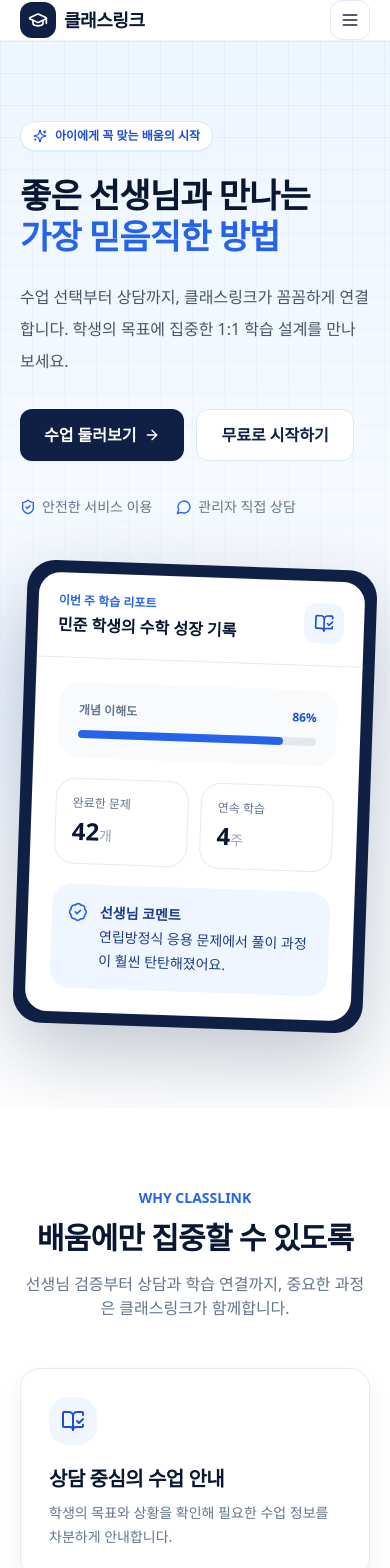
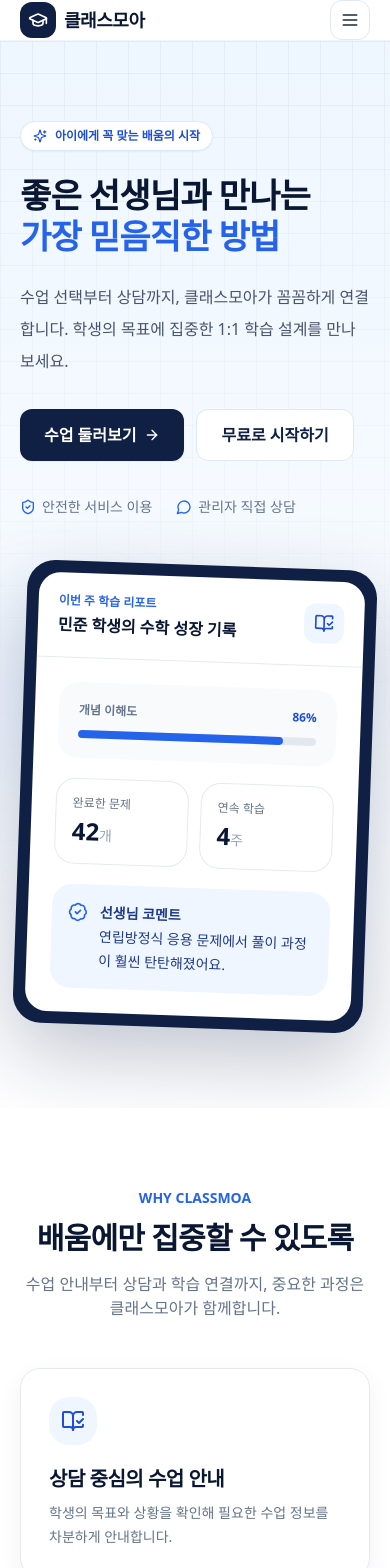
Before and after one commit to gounumma/class-link, a Next.js app: page / in a window 390 px wide. Shown: the top 1568 px of the page. Built offline with nearby package versions, Linux system fonts and the light colour scheme; no server answers; the database is empty.

Commit message:
Rename brand to 클래스모아

```diff
--- a/app/api/health/route.ts
+++ b/app/api/health/route.ts
@@ -9,7 +9,7 @@ export async function GET() {
 
   if (!isSupabaseConfigured) {
     return NextResponse.json(
-      { ok: true, service: "classlink", mode: "demo", database: "not-configured", checkedAt },
+      { ok: true, service: "classmoa", mode: "demo", database: "not-configured", checkedAt },
       { headers: { "Cache-Control": "no-store" } }
     );
   }
@@ -26,7 +26,7 @@ export async function GET() {
   }
 
   return NextResponse.json(
-    { ok: !error, service: "classlink", mode: "production", database: error ? "unreachable" : "reachable", checkedAt },
+    { ok: !error, service: "classmoa", mode: "production", database: error ? "unreachable" : "reachable", checkedAt },
     { status: error ? 503 : 200, headers: { "Cache-Control": "no-store" } }
   );
 }
--- a/app/courses/[id]/page.tsx
+++ b/app/courses/[id]/page.tsx
@@ -17,7 +17,7 @@ export default async function CourseDetailPage({ params, searchParams }: { param
   const canChat = profile && (profile.role !== "TUTOR" || profile.tutor_status === "APPROVED");
   const canManageCourse = profile?.role === "ADMIN";
   return <div className="bg-slate-50/70 pb-20">
-    <div className="bg-gradient-to-br from-navy-950 via-navy-900 to-blue-900 text-white"><div className="container-page grid gap-10 py-14 lg:grid-cols-[1fr_360px] lg:py-20"><div><Badge className="bg-white/10 text-blue-100">{course.subject}</Badge><h1 className="mt-5 max-w-3xl text-4xl font-black leading-tight text-white sm:text-5xl">{course.title}</h1><p className="mt-5 max-w-2xl text-lg leading-8 text-slate-300">{course.short_description}</p><div className="mt-8 flex flex-wrap gap-4 text-sm text-slate-200"><span className="flex items-center gap-2"><BookOpen className="size-4 text-blue-300" />{course.grade_level}</span><span className="flex items-center gap-2"><CalendarDays className="size-4 text-blue-300" />{course.schedule_text}</span></div>{canManageCourse && <div className="mt-8"><LinkButton href={`/admin/courses/${course.id}/edit`} variant="secondary"><Edit3 className="mr-2 size-4" />이 수업 수정하기</LinkButton></div>}</div><div className="hidden rounded-3xl bg-white/8 p-7 backdrop-blur lg:block"><ShieldCheck className="size-9 text-blue-300" /><p className="mt-5 text-xl font-bold">안심 상담</p><p className="mt-2 text-sm leading-6 text-slate-300">개인 연락처를 공개하지 않고 클래스링크 관리자와 수업에 관해 상담할 수 있어요.</p></div></div></div>
+    <div className="bg-gradient-to-br from-navy-950 via-navy-900 to-blue-900 text-white"><div className="container-page grid gap-10 py-14 lg:grid-cols-[1fr_360px] lg:py-20"><div><Badge className="bg-white/10 text-blue-100">{course.subject}</Badge><h1 className="mt-5 max-w-3xl text-4xl font-black leading-tight text-white sm:text-5xl">{course.title}</h1><p className="mt-5 max-w-2xl text-lg leading-8 text-slate-300">{course.short_description}</p><div className="mt-8 flex flex-wrap gap-4 text-sm text-slate-200"><span className="flex items-center gap-2"><BookOpen className="size-4 text-blue-300" />{course.grade_level}</span><span className="flex items-center gap-2"><CalendarDays className="size-4 text-blue-300" />{course.schedule_text}</span></div>{canManageCourse && <div className="mt-8"><LinkButton href={`/admin/courses/${course.id}/edit`} variant="secondary"><Edit3 className="mr-2 size-4" />이 수업 수정하기</LinkButton></div>}</div><div className="hidden rounded-3xl bg-white/8 p-7 backdrop-blur lg:block"><ShieldCheck className="size-9 text-blue-300" /><p className="mt-5 text-xl font-bold">안심 상담</p><p className="mt-2 text-sm leading-6 text-slate-300">개인 연락처를 공개하지 않고 클래스모아 관리자와 수업에 관해 상담할 수 있어요.</p></div></div></div>
     <div className="container-page mt-10 grid items-start gap-8 lg:grid-cols-[1fr_360px]">
       <article className="rounded-2xl border bg-white p-6 shadow-soft sm:p-9"><h2 className="text-2xl font-black">수업 소개</h2><div className="mt-6 whitespace-pre-line text-[15px] leading-8 text-slate-600">{course.full_description}</div><div className="mt-9 grid gap-4 sm:grid-cols-2"><div className="rounded-2xl bg-blue-50 p-5"><CalendarDays className="size-5 text-blue-700" /><p className="mt-3 text-xs font-bold text-blue-700">수업 일정</p><p className="mt-1 font-semibold text-navy-950">{course.schedule_text}</p></div><div className="rounded-2xl bg-emerald-50 p-5"><WalletCards className="size-5 text-emerald-700" /><p className="mt-3 text-xs font-bold text-emerald-700">수업료</p><p className="mt-1 font-semibold text-navy-950">{course.price_text}</p></div></div><div className="mt-9 border-t pt-8"><h3 className="text-lg font-extrabold">이런 학생에게 추천해요</h3><ul className="mt-4 space-y-3 text-sm text-slate-600">{["현재 실력을 정확히 진단하고 싶은 학생", "개념과 문제 해결력을 함께 키우고 싶은 학생", "꾸준한 학습 관리가 필요한 학생"].map((text) => <li key={text} className="flex gap-2"><Check className="mt-0.5 size-4 text-blue-600" />{text}</li>)}</ul></div></article>
       <aside className="sticky top-28 rounded-2xl border bg-white p-6 shadow-card">{canManageCourse && <div className="mb-5 rounded-2xl bg-blue-50 p-4"><p className="text-xs font-bold text-blue-700">관리자 작업</p><LinkButton href={`/admin/courses/${course.id}/edit`} variant="outline" size="sm" className="mt-3 w-full"><Edit3 className="mr-2 size-4" />수업 내용 수정</LinkButton></div>}<p className="text-sm font-bold text-blue-600">수업이 궁금하신가요?</p><h2 className="mt-2 text-2xl font-black">관리자에게 문의하기</h2><p className="mt-3 text-sm leading-6 text-slate-500">수업 가능 시간, 진행 방식 등 궁금한 점을 남겨 주세요.</p>{query.error && <div className="mt-4"><Notice tone="error">{query.error}</Notice></div>}{canChat ? <form action={startChatAction.bind(null, course.id)} className="mt-5"><Textarea name="body" required maxLength={1000} placeholder="예: 현재 중2이고, 선행과 복습을 함께 진행하고 싶어요." className="min-h-32" /><Button className="mt-3 w-full" type="submit"><MessageCircle className="mr-2 size-4" />문의 보내기</Button></form> : <div className="mt-5"><LinkButton href={profile ? "/dashboard" : `/login?next=/courses/${course.id}`} className="w-full">{profile ? "승인 상태 확인하기" : "로그인하고 문의하기"}</LinkButton></div>}<div className="mt-5 flex gap-2 border-t pt-5 text-xs leading-5 text-slate-500"><ShieldCheck className="mt-0.5 size-4 shrink-0 text-slate-400" />문의 내용은 본인과 관리자만 확인할 수 있습니다.</div></aside>
--- a/app/layout.tsx
+++ b/app/layout.tsx
@@ -9,8 +9,8 @@ const noto = Noto_Sans_KR({ subsets: ["latin"], variable: "--font-noto" });
 const manrope = Manrope({ subsets: ["latin"], variable: "--font-manrope" });
 
 export const metadata: Metadata = {
-  title: { default: "클래스링크 | 믿을 수 있는 맞춤 과외", template: "%s | 클래스링크" },
-  description: "학생의 목표에 맞는 수업과 상담을 연결하는 클래스링크 플랫폼"
+  title: { default: "클래스모아 | 믿을 수 있는 맞춤 과외", template: "%s | 클래스모아" },
+  description: "학생의 목표에 맞는 수업과 상담을 연결하는 클래스모아 플랫폼"
 };
 
 export default function RootLayout({ children }: Readonly<{ children: React.ReactNode }>) {
--- a/app/legal/terms/page.tsx
+++ b/app/legal/terms/page.tsx
@@ -4,5 +4,5 @@ import { LegalPage } from "@/components/legal-page";
 export const metadata: Metadata = { title: "이용약관" };
 
 export default function TermsPage() {
-  return <LegalPage title="이용약관"><h2>제1조 목적</h2><p>본 약관은 루트에듀(이하 “회사”)가 제공하는 클래스링크 서비스의 이용 조건과 회사 및 회원의 권리·의무를 정함을 목적으로 합니다.</p><h2>제2조 사업자 정보</h2><ul><li>상호명: 루트에듀</li><li>대표자: 임철희</li><li>사업자등록번호: 130-79-00592</li><li>사업장 주소: 문의 시 안내</li><li>고객센터: 010.5893.3907 / gounumma@naver.com</li></ul><h2>제3조 회원과 계정</h2><p>회원은 정확한 정보를 제공해야 하며 계정 정보를 안전하게 관리할 책임이 있습니다. 학생, 튜터, 관리자는 부여된 역할의 범위에서만 서비스를 이용할 수 있습니다.</p><h2>제4조 튜터 지원 및 승인</h2><p>튜터 지원자는 학력과 경력에 관한 진실한 정보를 제출해야 합니다. 회사는 제출 서류를 확인해 승인 또는 반려할 수 있으며, 허위 정보가 확인되면 승인을 취소할 수 있습니다.</p><h2>제5조 수업 정보와 상담</h2><p>게시된 수업 정보는 상담을 위한 안내이며, 구체적인 일정·수업료·진행 방식은 상담 후 확정됩니다. 회원은 메시지 기능을 불법·광고·괴롭힘 목적으로 사용할 수 없습니다.</p><h2>제6조 서비스 이용 제한</h2><p>회사는 약관 위반, 타인의 권리 침해, 보안 위협, 허위 서류 제출 등의 경우 사전 통지 후 이용을 제한할 수 있습니다. 긴급한 보안 위험이 있는 경우 먼저 제한하고 사후 통지할 수 있습니다.</p><h2>제7조 책임의 제한</h2><p>회사는 천재지변, 통신 장애 등 합리적으로 통제하기 어려운 사유로 발생한 손해에 대해 관련 법령이 허용하는 범위에서 책임이 제한됩니다.</p><h2>제8조 준거법 및 분쟁</h2><p>본 약관은 대한민국 법령을 따르며, 분쟁은 상호 협의를 우선하고 해결되지 않는 경우 민사소송법상 관할 법원에서 해결합니다.</p></LegalPage>;
+  return <LegalPage title="이용약관"><h2>제1조 목적</h2><p>본 약관은 루트에듀(이하 “회사”)가 제공하는 클래스모아 서비스의 이용 조건과 회사 및 회원의 권리·의무를 정함을 목적으로 합니다.</p><h2>제2조 사업자 정보</h2><ul><li>상호명: 루트에듀</li><li>대표자: 임철희</li><li>사업자등록번호: 130-79-00592</li><li>사업장 주소: 문의 시 안내</li><li>고객센터: 010.5893.3907 / gounumma@naver.com</li></ul><h2>제3조 회원과 계정</h2><p>회원은 정확한 정보를 제공해야 하며 계정 정보를 안전하게 관리할 책임이 있습니다. 학생, 튜터, 관리자는 부여된 역할의 범위에서만 서비스를 이용할 수 있습니다.</p><h2>제4조 튜터 지원 및 승인</h2><p>튜터 지원자는 학력과 경력에 관한 진실한 정보를 제출해야 합니다. 회사는 제출 서류를 확인해 승인 또는 반려할 수 있으며, 허위 정보가 확인되면 승인을 취소할 수 있습니다.</p><h2>제5조 수업 정보와 상담</h2><p>게시된 수업 정보는 상담을 위한 안내이며, 구체적인 일정·수업료·진행 방식은 상담 후 확정됩니다. 회원은 메시지 기능을 불법·광고·괴롭힘 목적으로 사용할 수 없습니다.</p><h2>제6조 서비스 이용 제한</h2><p>회사는 약관 위반, 타인의 권리 침해, 보안 위협, 허위 서류 제출 등의 경우 사전 통지 후 이용을 제한할 수 있습니다. 긴급한 보안 위험이 있는 경우 먼저 제한하고 사후 통지할 수 있습니다.</p><h2>제7조 책임의 제한</h2><p>회사는 천재지변, 통신 장애 등 합리적으로 통제하기 어려운 사유로 발생한 손해에 대해 관련 법령이 허용하는 범위에서 책임이 제한됩니다.</p><h2>제8조 준거법 및 분쟁</h2><p>본 약관은 대한민국 법령을 따르며, 분쟁은 상호 협의를 우선하고 해결되지 않는 경우 민사소송법상 관할 법원에서 해결합니다.</p></LegalPage>;
 }
--- a/app/page.tsx
+++ b/app/page.tsx
@@ -13,7 +13,7 @@ export default async function HomePage() {
         <div>
           <div className="inline-flex items-center gap-2 rounded-full border border-blue-100 bg-white px-3 py-1.5 text-xs font-bold text-blue-700 shadow-sm"><Sparkles className="size-3.5" />아이에게 꼭 맞는 배움의 시작</div>
           <h1 className="mt-6 text-[34px] font-black leading-[1.2] sm:text-5xl lg:text-[62px]">좋은 선생님과 만나는<br /><span className="text-blue-600">가장 믿음직한 방법</span></h1>
-          <p className="mt-6 max-w-xl text-base leading-8 text-slate-600 sm:text-lg">수업 선택부터 상담까지, 클래스링크가 꼼꼼하게 연결합니다. 학생의 목표에 집중한 1:1 학습 설계를 만나보세요.</p>
+          <p className="mt-6 max-w-xl text-base leading-8 text-slate-600 sm:text-lg">수업 선택부터 상담까지, 클래스모아가 꼼꼼하게 연결합니다. 학생의 목표에 집중한 1:1 학습 설계를 만나보세요.</p>
           <div className="mt-8 flex flex-wrap gap-3"><LinkButton href="/courses" size="lg">수업 둘러보기<ArrowRight className="ml-2 size-4" /></LinkButton><LinkButton href="/signup/student" variant="outline" size="lg">무료로 시작하기</LinkButton></div>
           <div className="mt-9 flex flex-wrap gap-x-6 gap-y-2 text-sm text-slate-500"><span className="flex items-center gap-1.5"><ShieldCheck className="size-4 text-blue-600" />안전한 서비스 이용</span><span className="flex items-center gap-1.5"><MessageCircle className="size-4 text-blue-600" />관리자 직접 상담</span></div>
         </div>
@@ -34,7 +34,7 @@ export default async function HomePage() {
     </section>
 
     <section id="trust" className="container-page py-20">
-      <div className="text-center"><p className="text-sm font-bold text-blue-600">WHY CLASSLINK</p><h2 className="mt-3 text-3xl font-black sm:text-4xl">배움에만 집중할 수 있도록</h2><p className="mx-auto mt-4 max-w-2xl text-slate-500">선생님 검증부터 상담과 학습 연결까지, 중요한 과정은 클래스링크가 함께합니다.</p></div>
+      <div className="text-center"><p className="text-sm font-bold text-blue-600">WHY CLASSMOA</p><h2 className="mt-3 text-3xl font-black sm:text-4xl">배움에만 집중할 수 있도록</h2><p className="mx-auto mt-4 max-w-2xl text-slate-500">수업 안내부터 상담과 학습 연결까지, 중요한 과정은 클래스모아가 함께합니다.</p></div>
       <div className="mt-12 grid gap-5 md:grid-cols-3">
         {[{ icon: BookOpenCheck, title: "상담 중심의 수업 안내", text: "학생의 목표와 상황을 확인해 필요한 수업 정보를 차분하게 안내합니다." }, { icon: HeartHandshake, title: "목표 중심의 매칭", text: "학생의 현재 수준과 목표를 듣고 알맞은 수업을 함께 찾아갑니다." }, { icon: MessageCircle, title: "안전한 1:1 상담", text: "개인 연락처 노출 없이 플랫폼 안에서 관리자에게 편하게 문의하세요." }].map(({ icon: Icon, title, text }) => <div key={title} className="rounded-2xl border bg-white p-7 shadow-soft"><div className="grid size-12 place-items-center rounded-2xl bg-blue-50 text-blue-700"><Icon /></div><h3 className="mt-5 text-xl font-extrabold">{title}</h3><p className="mt-2 text-sm leading-6 text-slate-500">{text}</p></div>)}
       </div>
--- a/components/auth-shell.tsx
+++ b/components/auth-shell.tsx
@@ -3,7 +3,7 @@ import { GraduationCap, ShieldCheck } from "lucide-react";
 
 export function AuthShell({ eyebrow, title, description, children, asideTitle = "안전한 배움의 연결", asideText = "인증된 계정과 안전한 상담 공간으로 학생과 선생님 모두 안심할 수 있어요." }: { eyebrow: string; title: string; description: string; children: React.ReactNode; asideTitle?: string; asideText?: string }) {
   return <div className="bg-slate-50/70 py-12 sm:py-20"><div className="container-page grid max-w-5xl overflow-hidden rounded-3xl border bg-white p-0 shadow-card lg:grid-cols-[1fr_340px]">
-    <div className="p-6 sm:p-10 lg:p-12"><Link href="/" className="inline-flex items-center gap-2 text-sm font-bold text-navy-950"><GraduationCap className="size-5" />클래스링크</Link><p className="mt-10 text-xs font-bold uppercase tracking-widest text-blue-600">{eyebrow}</p><h1 className="mt-3 text-3xl font-black sm:text-4xl">{title}</h1><p className="mt-3 text-sm leading-6 text-slate-500">{description}</p><div className="mt-8">{children}</div></div>
+    <div className="p-6 sm:p-10 lg:p-12"><Link href="/" className="inline-flex items-center gap-2 text-sm font-bold text-navy-950"><GraduationCap className="size-5" />클래스모아</Link><p className="mt-10 text-xs font-bold uppercase tracking-widest text-blue-600">{eyebrow}</p><h1 className="mt-3 text-3xl font-black sm:text-4xl">{title}</h1><p className="mt-3 text-sm leading-6 text-slate-500">{description}</p><div className="mt-8">{children}</div></div>
     <aside className="relative hidden overflow-hidden bg-navy-950 p-10 text-white lg:block"><div className="absolute -right-16 -top-16 size-52 rounded-full border-[35px] border-blue-500/20" /><div className="relative flex h-full flex-col justify-between"><ShieldCheck className="size-10 text-blue-300" /><div><h2 className="text-2xl font-black text-white">{asideTitle}</h2><p className="mt-4 text-sm leading-7 text-slate-300">{asideText}</p><div className="mt-8 space-y-3 text-sm text-slate-200"><p>✓ 관리자 중심의 상담</p><p>✓ 민감 서류 비공개 보관</p><p>✓ 역할별 접근 권한 보호</p></div></div></div></aside>
   </div></div>;
 }
--- a/components/site-footer.tsx
+++ b/components/site-footer.tsx
@@ -5,7 +5,7 @@ export function SiteFooter() {
   return <footer className="border-t border-slate-200 bg-slate-50">
     <div className="container-page grid gap-10 py-12 md:grid-cols-[1.2fr_1fr_1fr]">
       <div>
-        <div className="flex items-center gap-2 font-extrabold text-navy-950"><GraduationCap className="size-5" />클래스링크</div>
+        <div className="flex items-center gap-2 font-extrabold text-navy-950"><GraduationCap className="size-5" />클래스모아</div>
         <p className="mt-4 max-w-sm text-sm leading-6 text-slate-500">학생의 배움과 좋은 선생님의 전문성이 안전하게 만나는 맞춤 과외 플랫폼입니다.</p>
       </div>
       <div>
@@ -25,6 +25,6 @@ export function SiteFooter() {
         </div>
       </div>
     </div>
-    <div className="border-t border-slate-200 py-5"><div className="container-page text-xs leading-5 text-slate-400">상호명 루트에듀 · 대표 임철희 · 사업자등록번호 130-79-00592 · 사업장 주소 문의 시 안내<br />© 2026 클래스링크. All rights reserved.</div></div>
+    <div className="border-t border-slate-200 py-5"><div className="container-page text-xs leading-5 text-slate-400">상호명 루트에듀 · 대표 임철희 · 사업자등록번호 130-79-00592 · 사업장 주소 문의 시 안내<br />© 2026 클래스모아. All rights reserved.</div></div>
   </footer>;
 }
--- a/components/site-header.tsx
+++ b/components/site-header.tsx
@@ -7,14 +7,14 @@ export async function SiteHeader() {
   const profile = await getCurrentProfile();
   return <header className="sticky top-0 z-40 border-b border-slate-100 bg-white/90 backdrop-blur-xl">
     <div className="container-page flex h-18 items-center justify-between gap-4">
-      <Link href="/" className="focus-ring flex items-center gap-2 rounded-lg" aria-label="클래스링크 홈">
+      <Link href="/" className="focus-ring flex items-center gap-2 rounded-lg" aria-label="클래스모아 홈">
         <span className="grid size-9 place-items-center rounded-xl bg-navy-900 text-white"><GraduationCap className="size-5" /></span>
-        <span className="text-lg font-extrabold tracking-tight text-navy-950">클래스링크</span>
+        <span className="text-lg font-extrabold tracking-tight text-navy-950">클래스모아</span>
       </Link>
       <nav className="hidden items-center gap-8 text-sm font-medium text-slate-600 md:flex" aria-label="주 메뉴">
         <Link className="hover:text-blue-700" href="/courses">수업 찾기</Link>
         <Link className="hover:text-blue-700" href="/#process">수업 진행 방식</Link>
-        <Link className="hover:text-blue-700" href="/#trust">클래스링크 소개</Link>
+        <Link className="hover:text-blue-700" href="/#trust">클래스모아 소개</Link>
       </nav>
       <div className="hidden items-center gap-2 md:flex">
         {profile ? <>
--- a/lib/demo-data.ts
+++ b/lib/demo-data.ts
@@ -46,7 +46,7 @@ export const demoCourses: Course[] = [
 ];
 
 export const demoProfiles: Profile[] = [
-  { id: "admin-demo", email: "admin@classlink.kr", name: "관리자", phone: "02-1234-5678", role: "ADMIN", tutor_status: null, created_at: "2026-06-01T09:00:00Z" },
+  { id: "admin-demo", email: "admin@classmoa.kr", name: "관리자", phone: "02-1234-5678", role: "ADMIN", tutor_status: null, created_at: "2026-06-01T09:00:00Z" },
   { id: "55555555-5555-4555-8555-555555555555", email: "teacher@example.com", name: "김서윤", phone: "010-1234-5678", role: "TUTOR", tutor_status: "PENDING", created_at: "2026-06-20T09:00:00Z" },
   { id: "student-demo", email: "student@example.com", name: "박민준", phone: "010-2222-3333", role: "STUDENT", tutor_status: null, created_at: "2026-06-21T09:00:00Z" }
 ];
--- a/package.json
+++ b/package.json
@@ -1,5 +1,5 @@
 {
-  "name": "class-link",
+  "name": "class-moa",
   "version": "0.1.0",
   "private": true,
   "packageManager": "pnpm@11.7.0",
```
Also changed, not shown: lib/demo-store.ts (+4 -4 lines), 1 other file (tests, documents, lock files or other folders).
